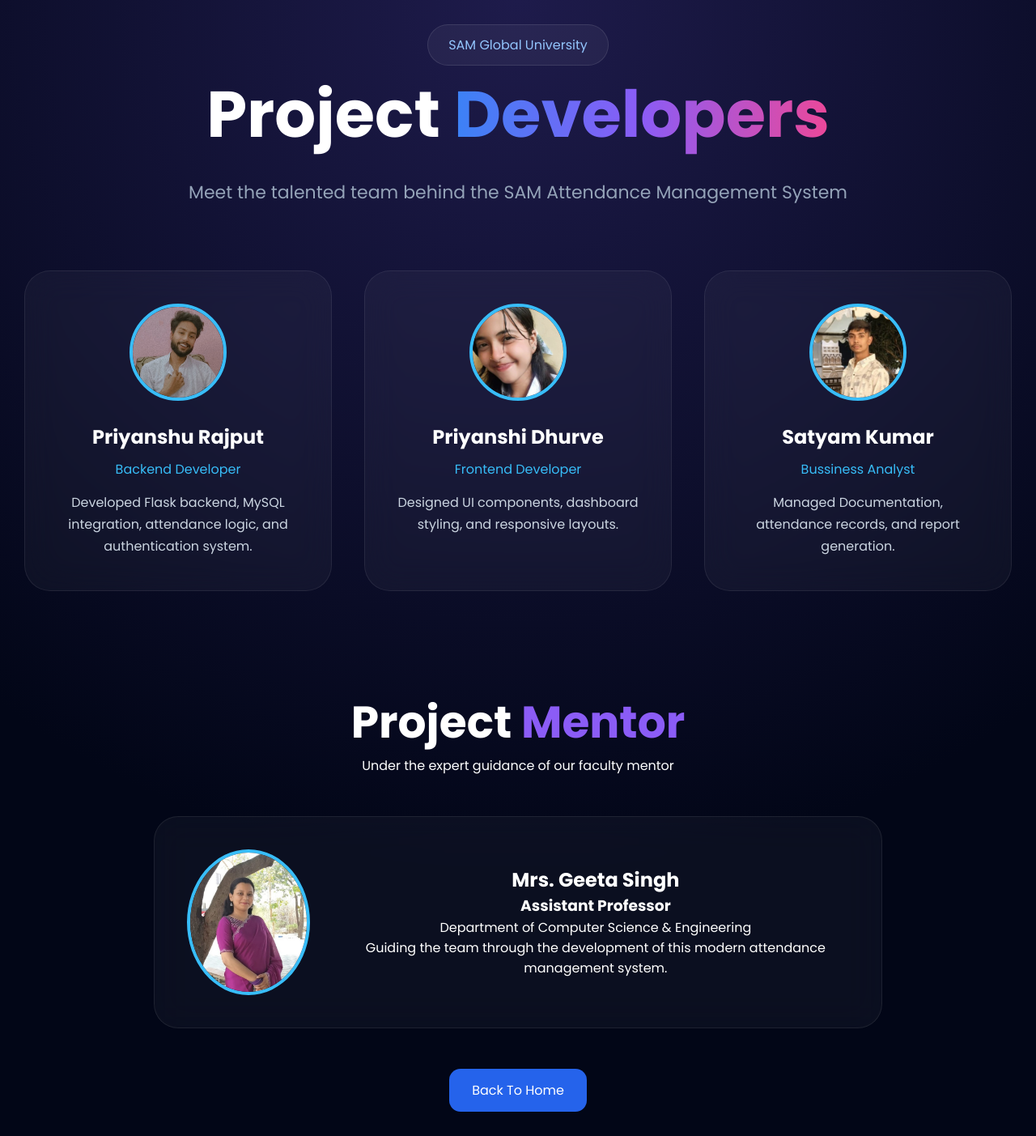
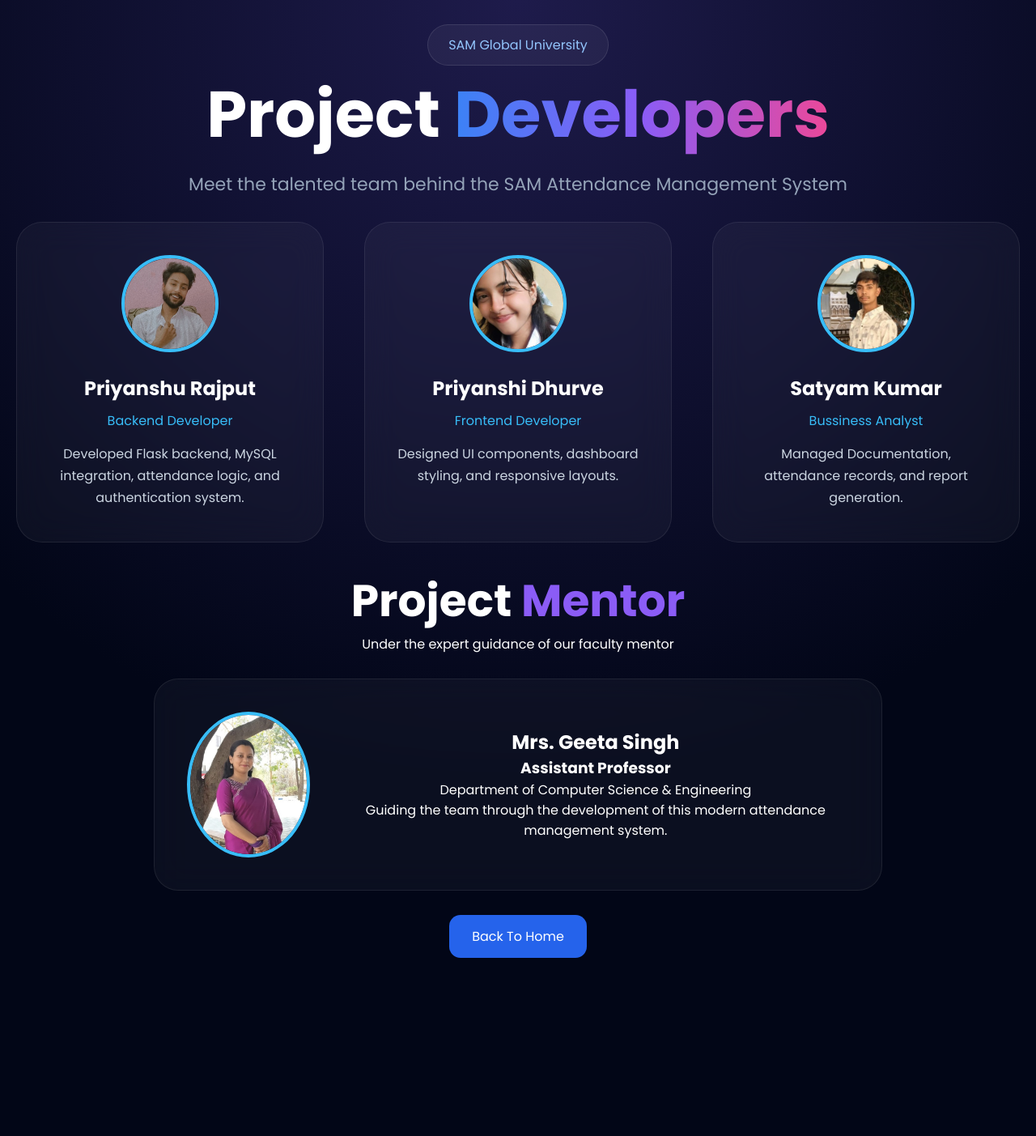
Before and after one commit to Ristel7/SAM-Attendance-System, a Flask app: page /students in a window 1280 px wide. Shown: the whole page at 81% size. After the commit the page ends 1183 px from the top, so only its background shows below. Run offline with Flask 3, Linux system fonts and the light colour scheme.

Commit message:
Final Update

```diff
--- a/templates/students.html
+++ b/templates/students.html
@@ -24,15 +24,13 @@
     radial-gradient(circle at top,
     #1e1b4b,
     #020617 70%);
-
     color:white;
     }
 
     .hero{
 
         text-align:center;
-
-        margin-bottom:80px;
+        margin-bottom:30px;
     }
 
     .badge{
@@ -53,12 +51,10 @@
     .hero h1{
 
         font-size:80px;
-
         font-weight:700;
     }
 
     .hero span{
-
         background:
         linear-gradient(
         to right,
@@ -74,7 +70,7 @@
 
     .hero p{
         color:#94a3b8;
-        margin-top:20px;
+        margin-top:10px;
         font-size:22px;
     }
 
@@ -85,9 +81,7 @@
 
         .heading h1 {
             font-size: 50px;
-
             background: linear-gradient(to right, #38bdf8, #818cf8, #ec4899);
-
             -webkit-background-clip: text;
             -webkit-text-fill-color: transparent;
         }
@@ -100,7 +94,7 @@
         .team-container {
             display: flex;
             justify-content: center;
-            gap: 40px;
+            gap: 50px;
             flex-wrap: wrap;
         }
 
@@ -152,7 +146,7 @@
             line-height: 1.7;
         }
         .home-btn {
-            margin-top: 50px;
+            margin-top: 30px;
             text-align: center;
         }
 
@@ -172,11 +166,10 @@
         }
 
         .mentor-section{
-        margin-top:120px;
+        margin-top:30px;
         text-align:center;
         }
         .mentor-section h1{
-
             font-size:55px;
         }
         .mentor-section span{
@@ -185,7 +178,7 @@
 
         .mentor-card{
             max-width:900px;
-            margin:50px auto;
+            margin:30px auto;
             padding:40px;
             display:flex;
             align-items:center;
```
